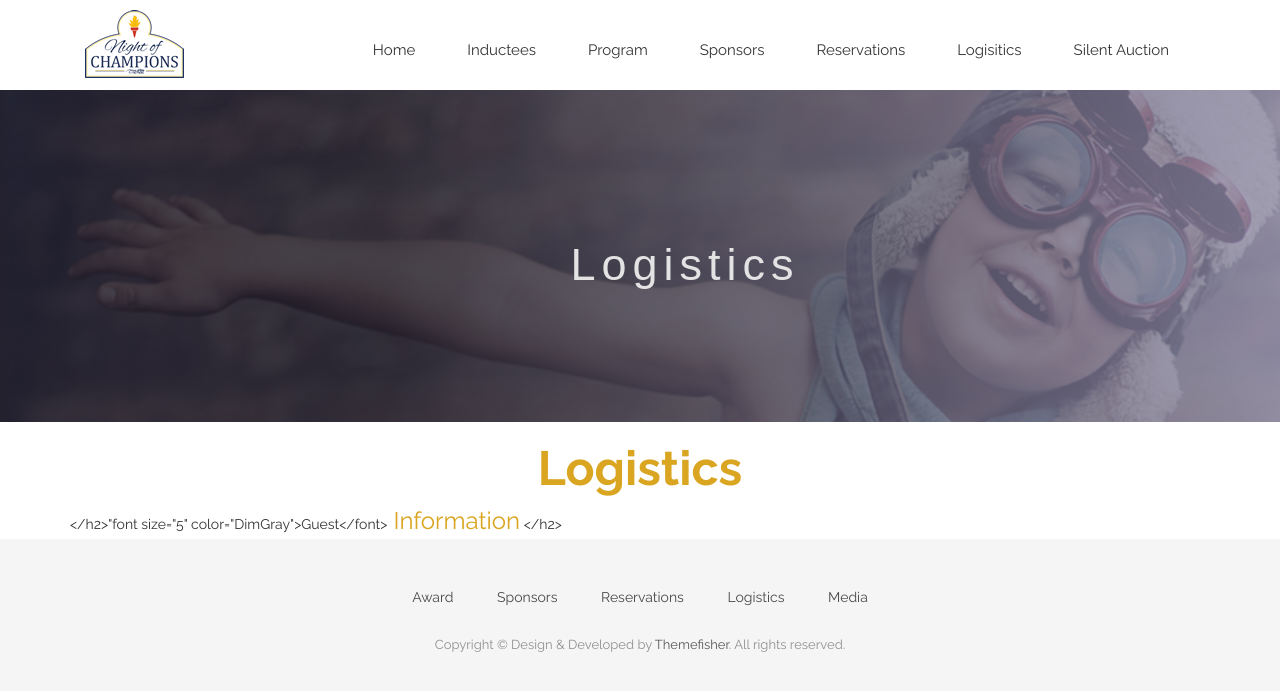
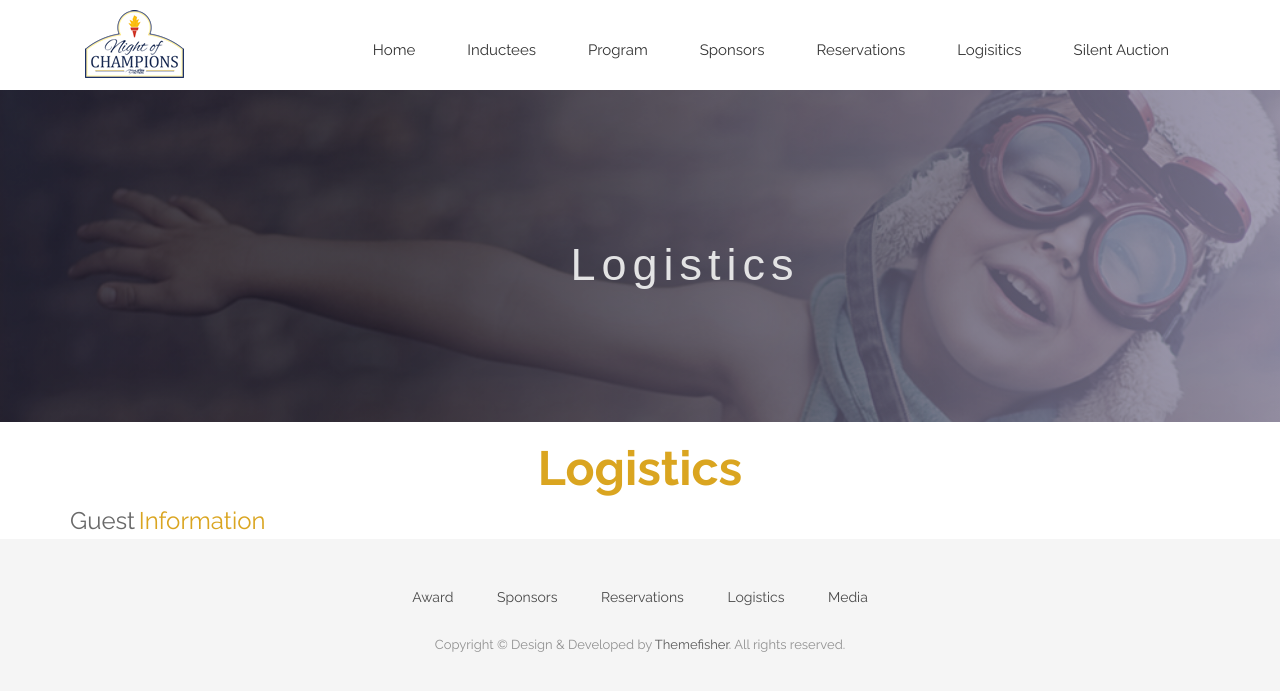
Before and after one commit to CruGlobal/NightofChampions, a Jekyll site: the page built from logistics.markdown, in a window 1280 px wide. Shown: the top 691 px of the page. Built offline with Jekyll 4.4.1, drawn with Linux system fonts in a browser that asks for light colours; nearby versions of some CDN libraries; some web fonts are replaced.

Commit message:
Updated Logistics

```diff
--- a/logistics.markdown
+++ b/logistics.markdown
@@ -11,5 +11,7 @@ position: 5
 </b>
 </h1>
 </div>
-</h2>"font size="5" color="DimGray">Guest</font><font size="5" color="GoldenRod"> Information</font>
-</h2>
+<div>
+<font size="5" color="DimGray">Guest</font>
+<font size="5" color="GoldenRod"> Information</font>
+</div>
```
